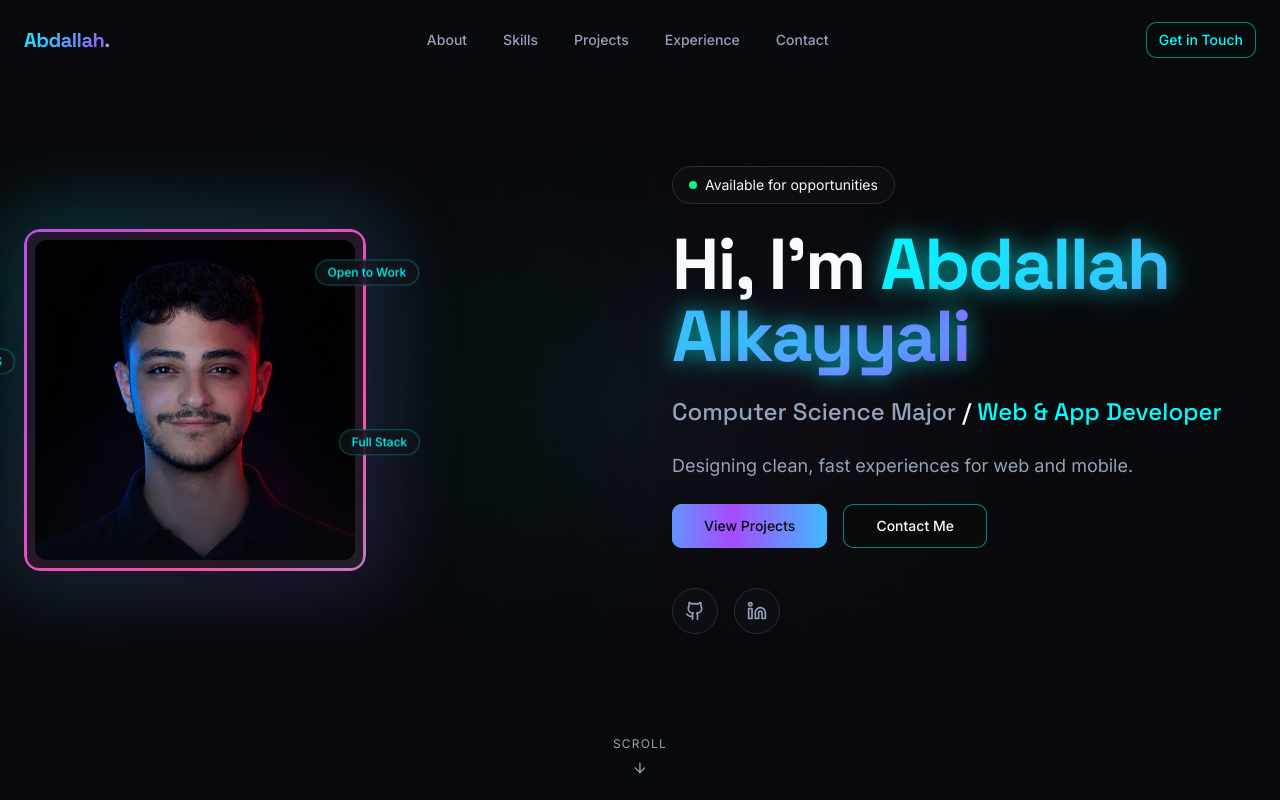
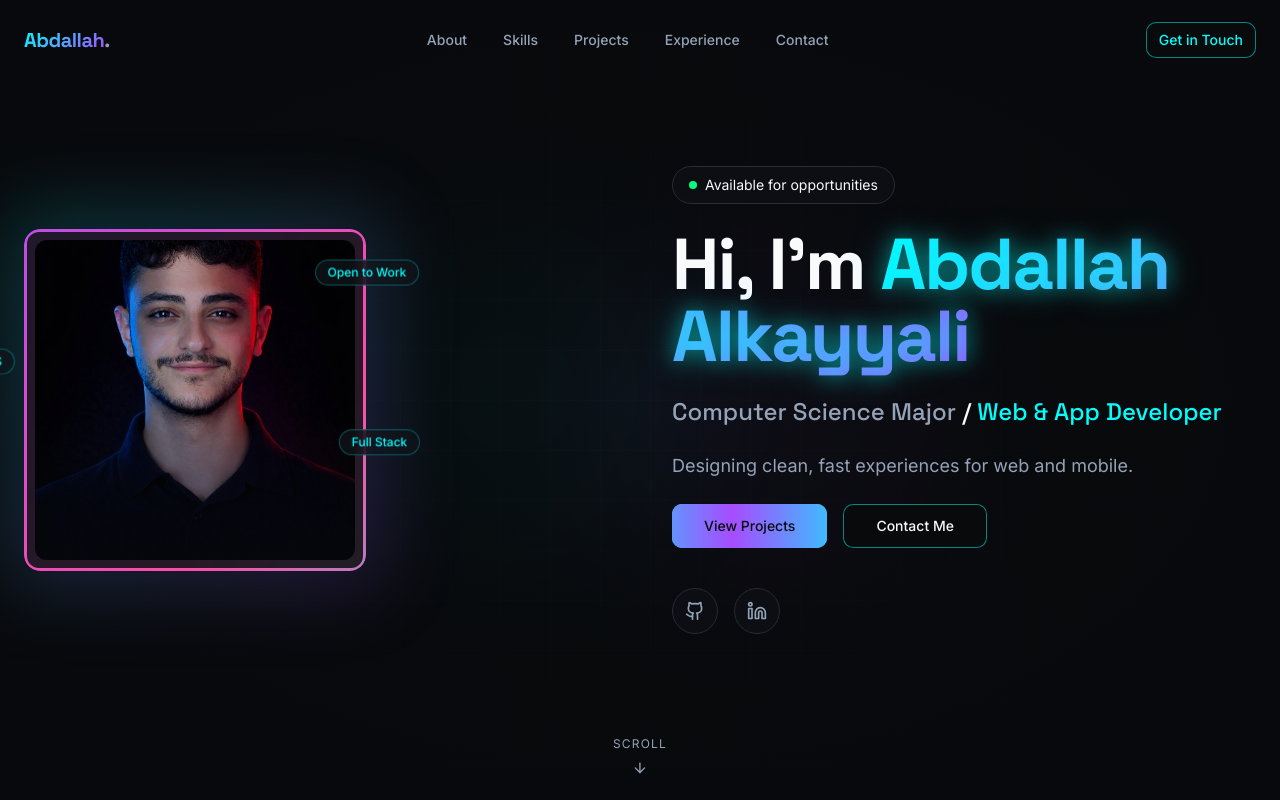
Before and after one commit to kayyali05/portfolio, a React (Vite) app: page / in a window 1280 px wide. Shown: the top 800 px of the page. Built offline with nearby package versions, Linux system fonts and the light colour scheme.

Commit message:
Center portrait image

```diff
--- a/src/components/Portrait.tsx
+++ b/src/components/Portrait.tsx
@@ -140,7 +140,7 @@
                 <img
                   src={src}
                   alt={alt}
-                  className="h-full w-full object-cover object-[center_15%]"
+                  className="h-full w-full object-cover object-center"
                 />
 
                 {/* Scanner line effect */}
```
